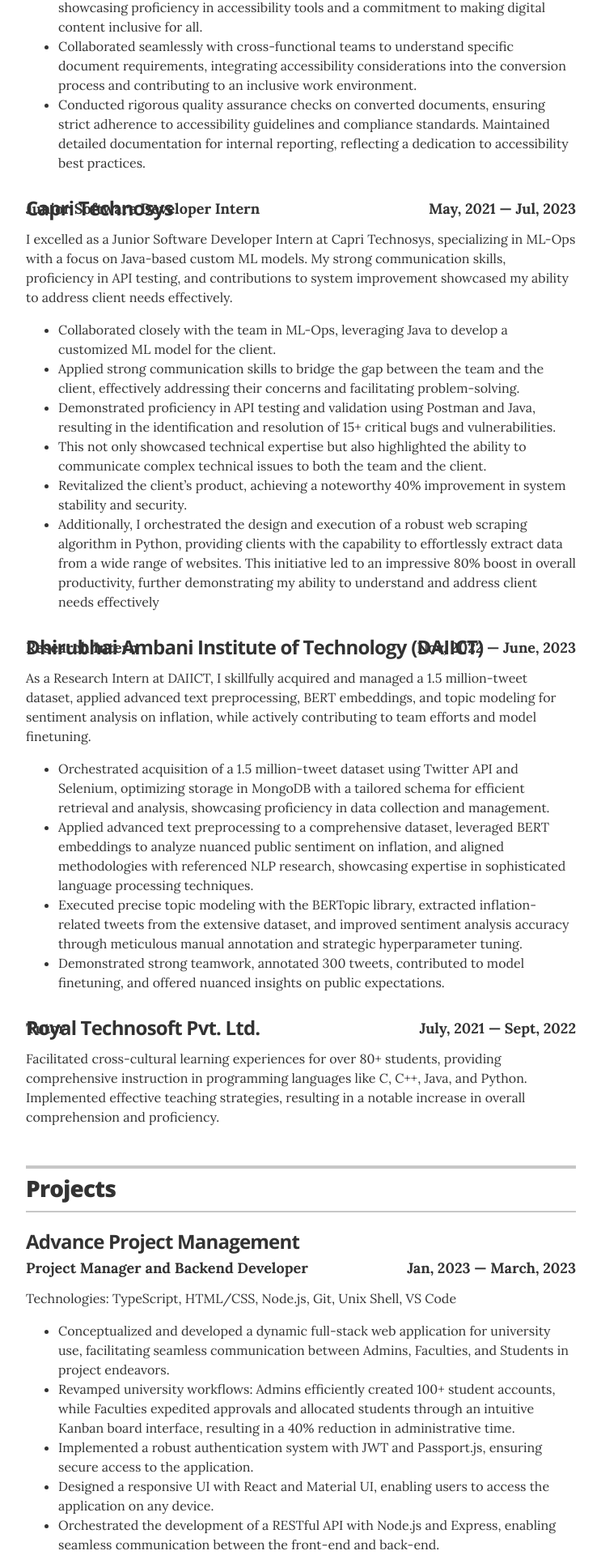
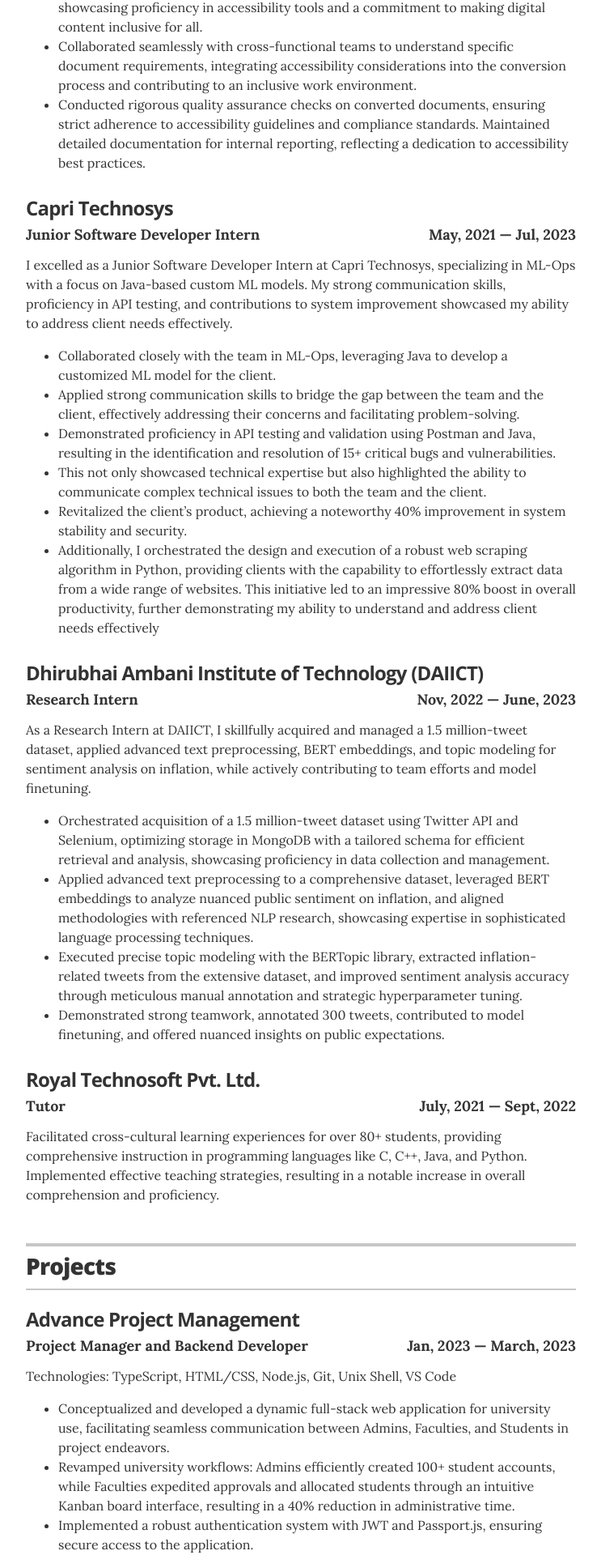
Before and after one commit to nisarg0606/nisarg0606.github.io, a Jekyll site: the page built from index.html, in a window 1280 px wide. Shown: the part 1930-3850 px from the top of the page at 81% size, without its empty margins (268-1011 px from the left). Built offline with Jekyll 4.4.1, drawn with Linux system fonts in a browser that asks for light colours.

Commit message:
added if statement in department

```diff
--- a/_layouts/resume.html
+++ b/_layouts/resume.html
@@ -122,7 +122,9 @@
       {% for job in site.data.experience %}
       <div class="resume-item" itemscope itemprop="worksFor" itemtype="http://schema.org/Organization">
         <h3 class="resume-item-title" itemprop="name">{{ job.company }}</h3>
+        {% if job.department %}
         <h4 class="resume-item-department" itemprop="name" style="margin-top: -2rem;">{{ job.department }}</h4>
+        {% endif %}
         <h4 class="resume-item-details" itemprop="description">{{ job.position }} <div style="float: right;">{{
             job.duration }}</div>
         </h4>
```
